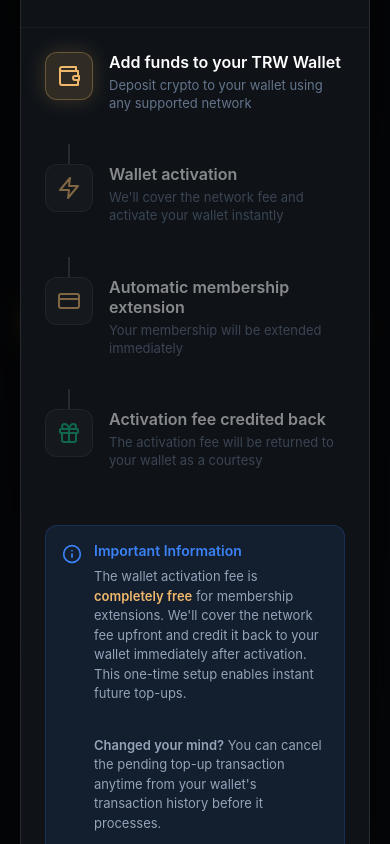
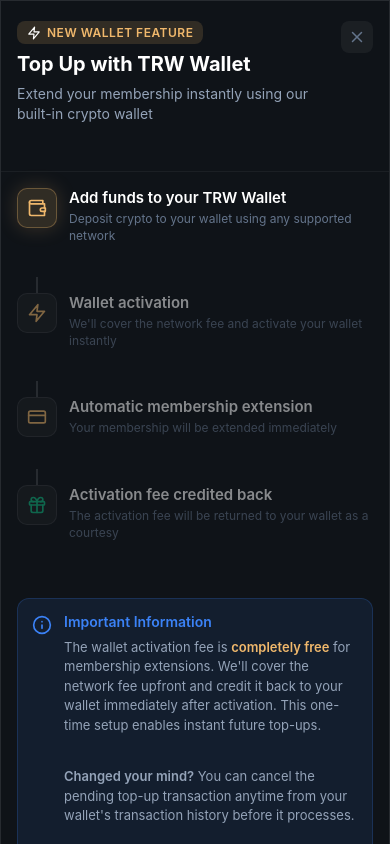
Before and after one commit to Ace-TRW/membership-topup-modal, a React (Create React App) app: page / in a window 390 px wide. Both pictures are taken after a click on the button "Open Modal". Built offline with nearby package versions, Linux system fonts and the light colour scheme.

Commit message:
Fix mobile responsiveness - modal now fits properly on mobile screens

```diff
--- a/src/components/MembershipTopUpModal.jsx
+++ b/src/components/MembershipTopUpModal.jsx
@@ -15,22 +15,25 @@ const MembershipTopUpModal = () => {
       backgroundColor: 'rgba(0, 0, 0, 0.8)',
       backdropFilter: 'blur(10px)',
       display: 'flex',
-      alignItems: 'center',
+      alignItems: 'flex-start',
       justifyContent: 'center',
       zIndex: 1000,
-      padding: '20px',
+      padding: '0',
+      overflowY: 'auto',
     },
     modal: {
       backgroundColor: '#0f1318',
-      borderRadius: '24px',
+      borderRadius: window.innerWidth <= 768 ? '0' : '24px',
       maxWidth: '520px',
       width: '100%',
+      minHeight: window.innerWidth <= 768 ? '100vh' : 'auto',
       border: '1px solid rgba(255, 255, 255, 0.1)',
       overflow: 'hidden',
       boxShadow: '0 20px 60px rgba(0, 0, 0, 0.5)',
+      margin: window.innerWidth <= 768 ? '0' : '20px auto',
     },
     header: {
-      padding: '24px 24px 20px',
+      padding: window.innerWidth <= 768 ? '20px 16px 16px' : '24px 24px 20px',
       borderBottom: '1px solid rgba(255, 255, 255, 0.05)',
       display: 'flex',
       justifyContent: 'space-between',
@@ -46,7 +49,7 @@ const MembershipTopUpModal = () => {
       padding: '4px 10px',
       backgroundColor: 'rgba(240, 184, 108, 0.15)',
       borderRadius: '8px',
-      marginBottom: '12px',
+      marginBottom: window.innerWidth <= 768 ? '8px' : '12px',
     },
     badgeText: {
       fontSize: '12px',
@@ -56,7 +59,7 @@ const MembershipTopUpModal = () => {
       letterSpacing: '0.5px',
     },
     title: {
-      fontSize: '24px',
+      fontSize: window.innerWidth <= 768 ? '20px' : '24px',
       fontWeight: '700',
       color: '#ffffff',
       marginBottom: '8px',
@@ -79,15 +82,15 @@ const MembershipTopUpModal = () => {
       transition: 'all 0.2s',
     },
     content: {
-      padding: '24px',
+      padding: window.innerWidth <= 768 ? '16px' : '24px',
     },
     stepsContainer: {
       marginBottom: '24px',
     },
     step: {
       display: 'flex',
-      gap: '16px',
-      marginBottom: '20px',
+      gap: window.innerWidth <= 768 ? '12px' : '16px',
+      marginBottom: window.innerWidth <= 768 ? '16px' : '20px',
       opacity: 0.5,
       transition: 'all 0.3s ease',
     },
@@ -98,9 +101,9 @@ const MembershipTopUpModal = () => {
       opacity: 0.7,
     },
     stepIcon: {
-      width: '48px',
-      height: '48px',
-      borderRadius: '12px',
+      width: window.innerWidth <= 768 ? '40px' : '48px',
+      height: window.innerWidth <= 768 ? '40px' : '48px',
+      borderRadius: window.innerWidth <= 768 ? '10px' : '12px',
       display: 'flex',
       alignItems: 'center',
       justifyContent: 'center',
@@ -124,29 +127,29 @@ const MembershipTopUpModal = () => {
       flex: 1,
     },
     stepTitle: {
-      fontSize: '16px',
+      fontSize: window.innerWidth <= 768 ? '15px' : '16px',
       fontWeight: '600',
       color: '#ffffff',
       marginBottom: '4px',
     },
     stepDescription: {
-      fontSize: '13px',
+      fontSize: window.innerWidth <= 768 ? '12px' : '13px',
       color: '#64748b',
       lineHeight: '1.4',
     },
     connector: {
       width: '2px',
-      height: '20px',
+      height: window.innerWidth <= 768 ? '16px' : '20px',
       backgroundColor: 'rgba(255, 255, 255, 0.1)',
-      marginLeft: '23px',
-      marginTop: '-20px',
+      marginLeft: window.innerWidth <= 768 ? '19px' : '23px',
+      marginTop: window.innerWidth <= 768 ? '-16px' : '-20px',
       marginBottom: '0',
     },
     infoBox: {
       backgroundColor: 'rgba(59, 130, 246, 0.1)',
       borderRadius: '12px',
-      padding: '16px',
-      marginBottom: '24px',
+      padding: window.innerWidth <= 768 ? '14px' : '16px',
+      marginBottom: window.innerWidth <= 768 ? '16px' : '24px',
       border: '1px solid rgba(59, 130, 246, 0.2)',
     },
     infoBoxHeader: {
@@ -170,17 +173,18 @@ const MembershipTopUpModal = () => {
       fontWeight: '600',
     },
     footer: {
-      padding: '20px 24px',
+      padding: window.innerWidth <= 768 ? '16px' : '20px 24px',
       borderTop: '1px solid rgba(255, 255, 255, 0.05)',
       display: 'flex',
-      gap: '12px',
+      gap: window.innerWidth <= 768 ? '8px' : '12px',
+      flexDirection: window.innerWidth <= 480 ? 'column' : 'row',
     },
     button: {
       flex: 1,
-      padding: '14px 24px',
+      padding: window.innerWidth <= 768 ? '12px 20px' : '14px 24px',
       borderRadius: '12px',
       border: 'none',
-      fontSize: '15px',
+      fontSize: window.innerWidth <= 768 ? '14px' : '15px',
       fontWeight: '600',
       cursor: 'pointer',
       transition: 'all 0.2s',
@@ -188,6 +192,7 @@ const MembershipTopUpModal = () => {
       alignItems: 'center',
       justifyContent: 'center',
       gap: '8px',
+      width: window.innerWidth <= 480 ? '100%' : 'auto',
     },
     primaryButton: {
       backgroundColor: '#f0b86c',
@@ -200,27 +205,29 @@ const MembershipTopUpModal = () => {
     },
   };
 
+  const iconSize = window.innerWidth <= 768 ? 20 : 24;
+
   const steps = [
     {
-      icon: <Wallet size={24} color="#f0b86c" />,
+      icon: <Wallet size={iconSize} color="#f0b86c" />,
       title: 'Add funds to your TRW Wallet',
       description: 'Deposit crypto to your wallet using any supported network',
       status: currentStep >= 0 ? 'active' : 'default',
     },
     {
-      icon: <Zap size={24} color="#f0b86c" />,
+      icon: <Zap size={iconSize} color="#f0b86c" />,
       title: 'Wallet activation',
       description: 'We\'ll cover the network fee and activate your wallet instantly',
       status: currentStep >= 1 ? 'active' : 'default',
     },
     {
-      icon: <CreditCard size={24} color="#f0b86c" />,
+      icon: <CreditCard size={iconSize} color="#f0b86c" />,
       title: 'Automatic membership extension',
       description: 'Your membership will be extended immediately',
       status: currentStep >= 2 ? 'active' : 'default',
     },
     {
-      icon: <Gift size={24} color="#10b981" />,
+      icon: <Gift size={iconSize} color="#10b981" />,
       title: 'Activation fee credited back',
       description: 'The activation fee will be returned to your wallet as a courtesy',
       status: currentStep >= 3 ? 'active' : 'default',
@@ -283,7 +290,7 @@ const MembershipTopUpModal = () => {
                     }}
                   >
                     {step.status === 'completed' ? (
-                      <CheckCircle size={24} color="#10b981" />
+                      <CheckCircle size={iconSize} color="#10b981" />
                     ) : (
                       step.icon
                     )}
```
